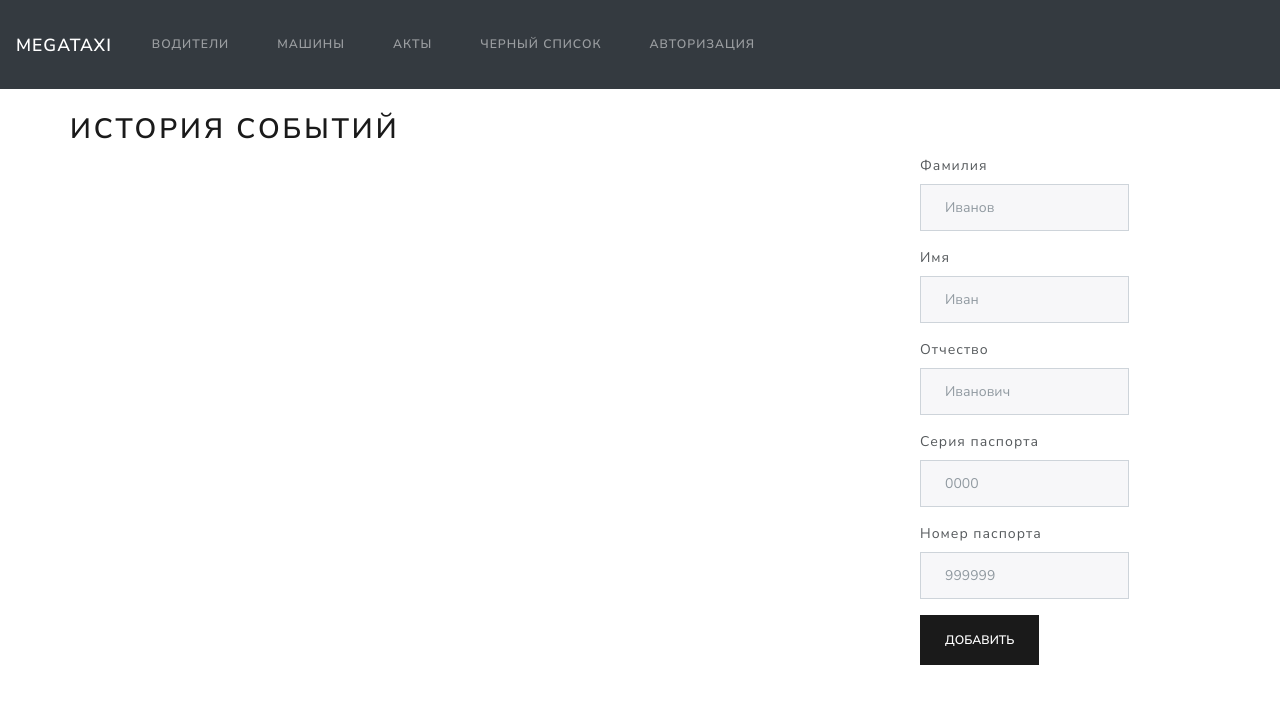
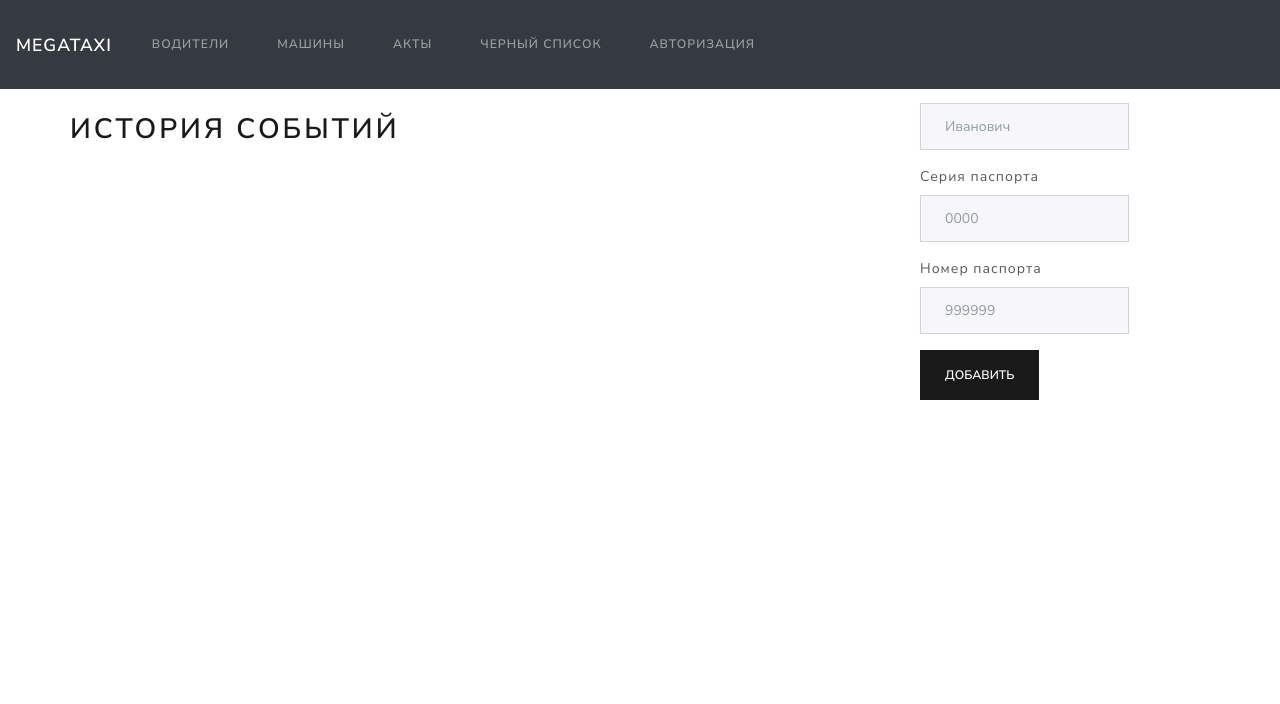
Before and after one commit to Tsarevich01/megataxi12, a Flask app: page / in a window 1280 px wide. Shown: the top 704 px of the page. Run offline with Flask 2, Linux system fonts and the light colour scheme; data that the repository does not hold is empty; some libraries are stand-ins or nearby versions.

Commit message:
Сместил формы

```diff
--- a/app/templates/drivers.html
+++ b/app/templates/drivers.html
@@ -30,7 +30,7 @@
     </head>
 
 
-    <form method="post" style="margin-left: 550px">
+    <form method="post" style="margin-left: 550px; margin-top: -125px">
     <div class="form-group">
         <label for="second_name">Фамилия</label>
       <input type="text" class="form-control" id="second_name" name="second_name" placeholder="Иванов">
--- a/app/templates/index.html
+++ b/app/templates/index.html
@@ -27,17 +27,17 @@
     </div>
 {% endblock %}
 {% block right_content %}
-    <head>
-     <meta charset="utf-8">
-    <meta name="viewport" content="width=device-width, initial-scale=1, shrink-to-fit=no">
-    <meta name="description" content="">
-    <meta name="author" content="">
-    <link rel="icon" href="../../../../favicon.ico">
-    <link href="https://stackpath.bootstrapcdn.com/bootswatch/4.1.1/lux/bootstrap.min.css" rel="stylesheet">
-    </head>
+{#    <head>#}
+{#     <meta charset="utf-8">#}
+{#    <meta name="viewport" content="width=device-width, initial-scale=1, shrink-to-fit=no">#}
+{#    <meta name="description" content="">#}
+{#    <meta name="author" content="">#}
+{#    <link rel="icon" href="../../../../favicon.ico">#}
+{#    <link href="https://stackpath.bootstrapcdn.com/bootswatch/4.1.1/lux/bootstrap.min.css" rel="stylesheet">#}
+{#    </head>#}
 
 
-    <form method="post" style="margin-left: 550px">
+    <form method="post" style="margin-left: 550px; margin-top: -265px">
     <div class="form-group">
         <label for="second_name">Фамилия</label>
       <input type="text" class="form-control" id="second_name" name="second_name" placeholder="Иванов">
```
